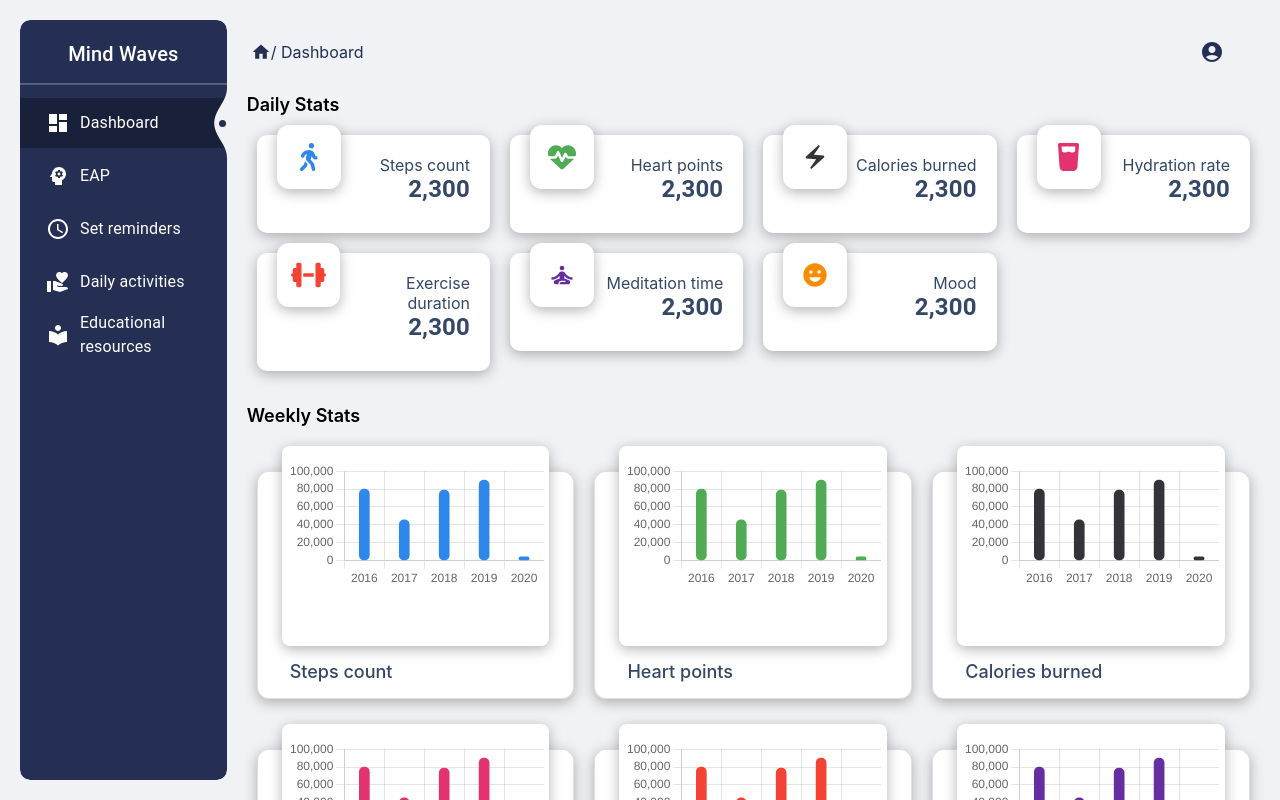
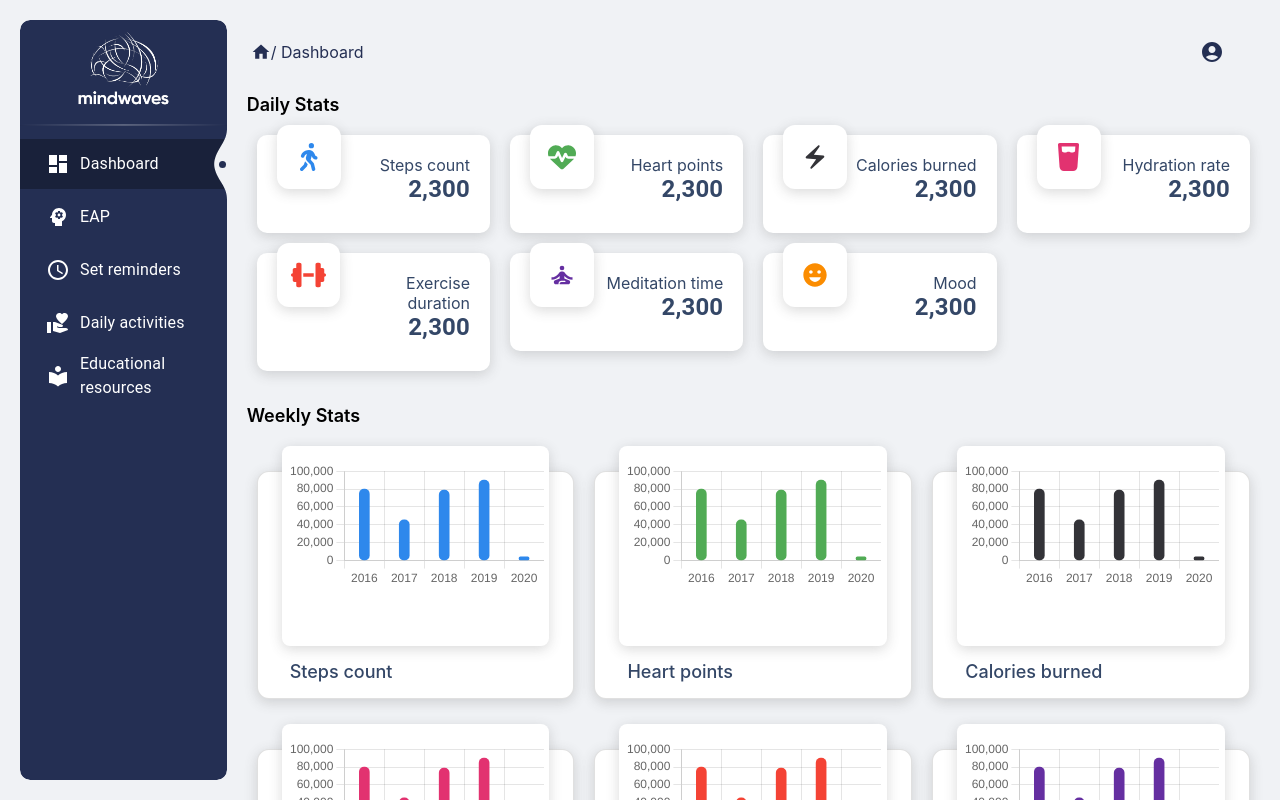
Before and after one commit to kashishahuja2002/Mind-Waves-ServiceNow-Code-To-Win, a React (Create React App) app: page /pages/dashboard in a window 1280 px wide. Shown: the top 800 px of the page. Built offline with nearby package versions, Linux system fonts and the light colour scheme.

Commit message:
feat/added-logo

```diff
--- a/src/App.scss
+++ b/src/App.scss
@@ -16,8 +16,8 @@
   border-bottom: none;
   opacity: 0.25;
   background-color: #ffffff;
-  // background-color: transparent;
-  // background-image: linear-gradient(to right, rgba(255, 255, 255, 0), #ffffff, rgba(255, 255, 255, 0))!important;
+  background-color: transparent;
+  background-image: linear-gradient(to right, rgba(255, 255, 255, 0), #ffffff, rgba(255, 255, 255, 0))!important;
 }
 
 ::-webkit-scrollbar {
--- a/src/components/pages/Navbar.js
+++ b/src/components/pages/Navbar.js
@@ -1,4 +1,5 @@
 import React, { useEffect } from 'react';
+import { useLocation } from 'react-router-dom';
 
 import AppBar from '@mui/material/AppBar';
 import Box from '@mui/material/Box';
@@ -10,7 +11,6 @@ import AccountCircle from '@mui/icons-material/AccountCircle';
 import MenuItem from '@mui/material/MenuItem';
 import Menu from '@mui/material/Menu';
 import HomeIcon from '@mui/icons-material/Home';
-import { useLocation } from 'react-router-dom';
 
 const Navbar = (props) => {
     const { toggleSidebar } = props;
--- a/src/components/pages/Sidebar.js
+++ b/src/components/pages/Sidebar.js
@@ -9,10 +9,10 @@ import ListItemButton from '@mui/material/ListItemButton';
 import ListItemIcon from '@mui/material/ListItemIcon';
 import ListItemText from '@mui/material/ListItemText';
 import Divider from "@mui/material/Divider";
-import Typography from '@mui/material/Typography';
 
 import SidebarCurve from '../../assets/images/SidebarCurve.svg';
 import { sidebarList } from "../Constants";
+import logoWhite from '../../assets/images/logoWhite.png';
 
 export const SidebarContents = (props) => {
 
@@ -30,9 +30,7 @@ export const SidebarContents = (props) => {
         <Box className="sidebarContents" sx={{ padding: "10px 0" }}>
             <List>
                 <ListItem disablePadding>
-                    <Typography variant="h6" component="div" sx={{ flexGrow: 1, textAlign: "center" }}>
-                        Mind Waves
-                    </Typography>
+                    <img src={logoWhite} alt="logo" width="50%" style={{ margin: "auto" }} />
                 </ListItem>
 
                 <Divider className="divider" sx={{ margin: "13px 0" }} />
--- a/src/styles/pages/dashboard/dashboard.scss
+++ b/src/styles/pages/dashboard/dashboard.scss
@@ -20,7 +20,7 @@
         border-radius: 10px;
         overflow: visible;
         border: 0 solid rgba(0, 0, 0, 0.125);
-        box-shadow: 0rem 0rem 0rem 0rem rgb(0 0 0 / 14%), 0rem 0.2rem 0.8rem 0rem rgb(64 64 64 / 40%);
+        box-shadow: 0rem 0rem 0rem 0rem rgb(0 0 0 / 14%), 0rem 0.2rem 0.8rem 0rem rgb(64 64 64 / 20%);
         // box-shadow: 0rem 0.25rem 0.375rem -0.0625rem rgb(0 0 0 / 10%), 0rem 0.125rem 0.25rem -0.0625rem rgb(0 0 0 / 6%);
         word-wrap: break-word;
         background-clip: border-box;
@@ -36,8 +36,8 @@
             height: 4rem;
             margin-top: -30px;
             border-radius: 0.75rem;
-            box-shadow: 0rem 0rem 0rem 0rem rgb(0 0 0 / 14%), 0rem 0.2rem 0.8rem 0rem rgb(64 64 64 / 40%);
-            // box-shadow: 0rem 0.25rem 1.25rem 0rem rgb(0 0 0 / 14%), 0rem 0.4375rem 0.625rem -0.3125rem rgb(64 64 64 / 40%);
+            box-shadow: 0rem 0rem 0rem 0rem rgb(0 0 0 / 14%), 0rem 0.2rem 0.8rem 0rem rgb(64 64 64 / 20%);
+            // box-shadow: 0rem 0.25rem 1.25rem 0rem rgb(0 0 0 / 14%), 0rem 0.4375rem 0.625rem -0.3125rem rgb(64 64 64 / 20%);
 
             svg {
                 font-size: 28px;
@@ -61,7 +61,7 @@
         margin: 25px 10px;
         overflow: visible;
         border-radius: 0.75rem;
-        box-shadow: 0rem 0rem 0rem 0rem rgb(0 0 0 / 14%), 0rem 0.2rem 0.8rem 0rem rgb(64 64 64 / 40%);
+        box-shadow: 0rem 0rem 0rem 0rem rgb(0 0 0 / 14%), 0rem 0.2rem 0.8rem 0rem rgb(64 64 64 / 20%);
         // box-shadow: 0rem 0.25rem 0.375rem -0.0625rem rgb(0 0 0 / 10%), 0rem 0.125rem 0.25rem -0.0625rem rgb(0 0 0 / 6%);
         background-color: #ffffff;
         background-clip: border-box;
@@ -83,7 +83,7 @@
             height: 12.5rem;
             border-radius: 0.5rem;
             box-sizing: border-box;
-            box-shadow: 0rem 0rem 0rem 0rem rgb(0 0 0 / 14%), 0rem 0.2rem 0.8rem 0rem rgb(64 64 64 / 40%);
+            box-shadow: 0rem 0rem 0rem 0rem rgb(0 0 0 / 14%), 0rem 0.2rem 0.8rem 0rem rgb(64 64 64 / 20%);
         }
 
         .title-box {
--- a/src/styles/pages/pagesContainer.scss
+++ b/src/styles/pages/pagesContainer.scss
@@ -7,18 +7,16 @@
 
     .MuiPaper-root {
         background-color: var(--dark-blue);
-        box-shadow: 0rem 0rem 0rem 0rem rgb(0 0 0 / 14%), 0rem 0.2rem 0.8rem 0rem rgb(64 64 64 / 40%);
+        box-shadow: 0rem 0rem 0rem 0rem rgb(0 0 0 / 14%), 0rem 0.2rem 0.8rem 0rem rgb(64 64 64 / 20%);
         // box-shadow: 0px 8px 10px 5px rgb(0 0 0 / 20%), 0px 16px 24px 2px rgb(0 0 0 / 34%), 0px 6px 30px 5px rgb(0 0 0 / 12%);
     }
 
     .sidebarContents {
-        height: calc(100vh - 60px);
-        position: sticky;
-        left: 0;
-        width: 100%;
+        height: calc(100vh - 40px);
         background-color: var(--dark-blue);
         color: #ffffff;
         border-radius: 10px;
+        padding: 0;
 
         .MuiListItemIcon-root {
             min-width: auto;
```
Also changed, not shown: src/assets/images/logo.png (deleted), src/assets/images/logoWhite.png (added).
